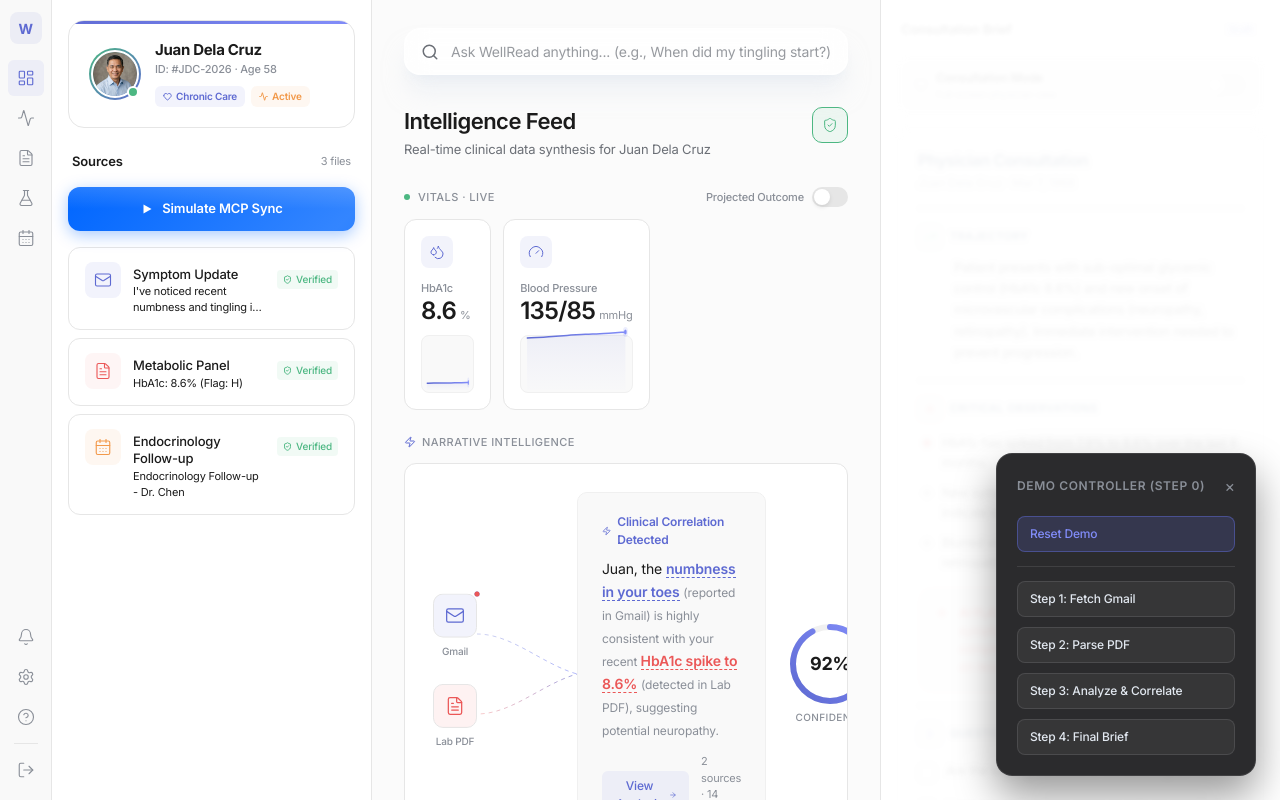
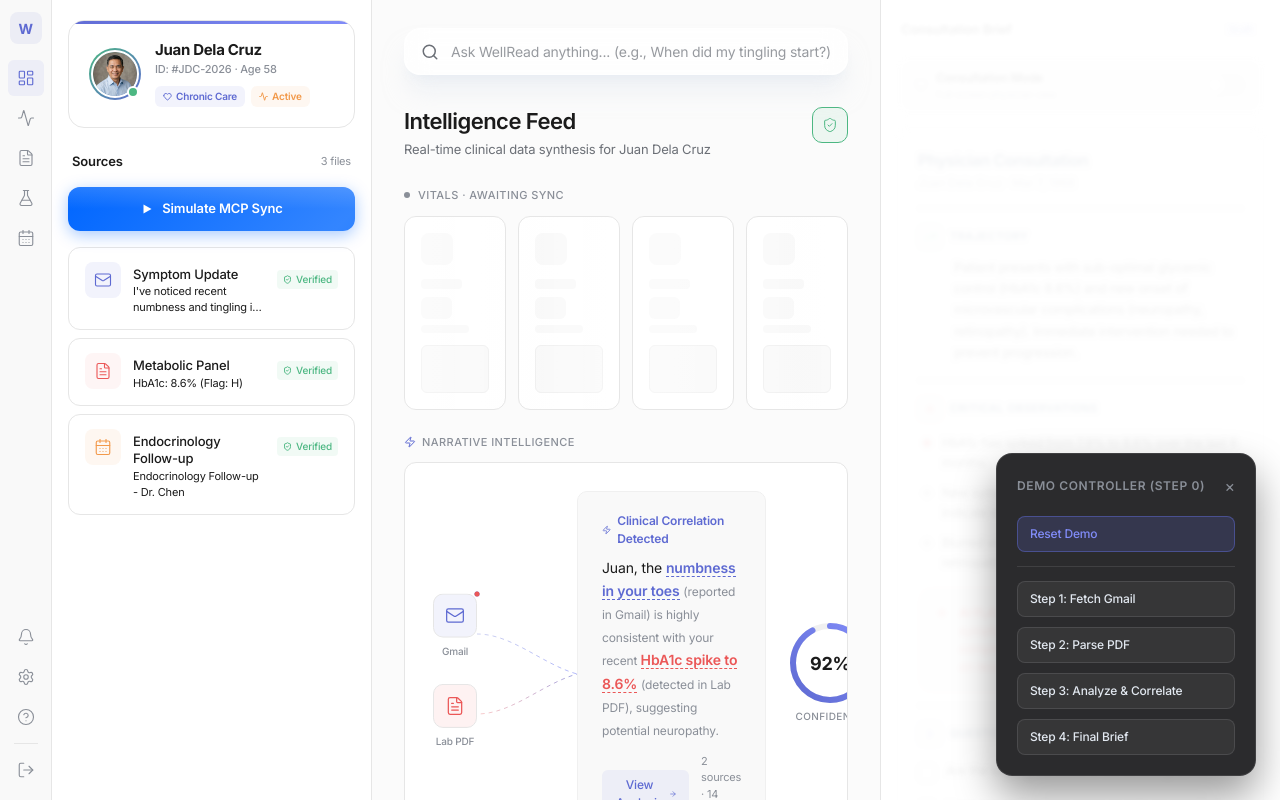
Before and after one commit to donsirr/Wellread, a Next.js app: page / in a window 1280 px wide. Built offline with nearby package versions, Linux system fonts and the light colour scheme.

Commit message:
Update VitalityGrid.tsx

```diff
--- a/src/components/VitalityGrid.tsx
+++ b/src/components/VitalityGrid.tsx
@@ -169,9 +169,88 @@ interface MetricConfig {
 import { useState } from "react";
 import { useStore } from "./StoreContext";
 
+/* ── Skeleton Card ── */
+
+function SkeletonCard({ index, isPulsing }: { index: number; isPulsing: boolean }) {
+    return (
+        <div
+            className="card"
+            style={{
+                padding: "16px",
+                position: "relative",
+                overflow: "hidden",
+                animation: isPulsing ? `skel-pulse 1.5s ease-in-out infinite ${index * 0.15}s` : undefined,
+            }}
+        >
+            {/* Icon skeleton */}
+            <div
+                style={{
+                    width: "32px",
+                    height: "32px",
+                    borderRadius: "8px",
+                    background: "var(--color-surface-secondary)",
+                }}
+            />
+            {/* Label skeleton */}
+            <div
+                style={{
+                    width: "60%",
+                    height: "10px",
+                    borderRadius: "4px",
+                    background: "var(--color-surface-secondary)",
+                    marginTop: "14px",
+                }}
+            />
+            {/* Value skeleton */}
+            <div
+                style={{
+                    width: "45%",
+                    height: "22px",
+                    borderRadius: "6px",
+                    background: "var(--color-surface-secondary)",
+                    marginTop: "8px",
+                }}
+            />
+            {/* SubLabel skeleton */}
+            <div
+                style={{
+                    width: "70%",
+                    height: "8px",
+                    borderRadius: "4px",
+                    background: "var(--color-surface-secondary)",
+                    marginTop: "6px",
+                }}
+            />
+            {/* Chart skeleton */}
+            <div
+                className="chart-well mt-3"
+                style={{
+                    padding: "6px 4px 2px 4px",
+                    height: "48px",
+                    background: "var(--color-surface-secondary)",
+                    borderRadius: "6px",
+                }}
+            />
+
+            {/* Shimmer overlay */}
+            <div
+                style={{
+                    position: "absolute",
+                    inset: 0,
+                    backgroundImage: "linear-gradient(90deg, transparent, rgba(255,255,255,0.4), transparent)",
+                    backgroundSize: "200% 100%",
+                    animation: "skel-shimmer 1.5s ease-in-out infinite",
+                    animationDelay: `${index * 0.2}s`,
+                }}
+            />
+        </div>
+    );
+}
+
 export default function VitalityGrid() {
     const [showProjection, setShowProjection] = useState(false);
     const { state } = useStore();
+    const step = state.currentStep;
 
     const iconMap: Record<string, React.ElementType> = {
         Droplets,
@@ -185,6 +264,9 @@ export default function VitalityGrid() {
         icon: iconMap[m.iconType] || Heart
     }));
 
+    const showData = step >= 2;
+    const isPulsing = step === 1;
+
     return (
         <section id="vitality-grid" style={{ marginBottom: "24px" }}>
             {/* Section label */}
@@ -196,14 +278,18 @@ export default function VitalityGrid() {
                             width: "6px",
                             height: "6px",
                             borderRadius: "50%",
-                            background: "var(--color-success)",
+                            background: showData ? "var(--color-success)" : "var(--color-muted)",
+                            transition: "background 0.4s ease",
                         }}
                     />
-                    <span className="section-title">Vitals · Live</span>
+                    <span className="section-title">
+                        {step === 0 ? "Vitals · Awaiting Sync" : step === 1 ? "Vitals · Processing..." : "Vitals · Live"}
+                    </span>
                 </div>
 
-                {/* Projected Outcome Toggle */}
-                <div style={{ display: "flex", alignItems: "center", gap: "8px" }}>
+                {/* Projected Outcome Toggle — only show when data is visible */}
+                {showData && (
+                    <div style={{ display: "flex", alignItems: "center", gap: "8px", animation: "stage-fade-in 0.5s ease forwards" }}>
                         <span style={{ fontSize: "11px", fontWeight: 500, color: "var(--color-muted)" }}>Projected Outcome</span>
                         <button
                             onClick={() => setShowProjection(!showProjection)}
@@ -235,6 +321,7 @@ export default function VitalityGrid() {
                             />
                         </button>
                     </div>
+                )}
             </div>
 
             {/* 4-Card Row */}
@@ -242,12 +329,23 @@ export default function VitalityGrid() {
                 className="grid gap-3"
                 style={{ gridTemplateColumns: "repeat(4, 1fr)" }}
             >
-                {vitals.map((m) => (
+                {!showData ? (
+                    /* Skeleton cards */
+                    [0, 1, 2, 3].map((i) => (
+                        <SkeletonCard key={i} index={i} isPulsing={isPulsing} />
+                    ))
+                ) : (
+                    /* Real metric cards with staggered reveal */
+                    vitals.map((m: any, i: number) => (
                         <div
                             key={m.id}
                             id={m.id}
                             className={`card card-glow ${m.isAlert ? "clinical-alert" : ""}`}
-                        style={{ padding: "16px", position: "relative" }}
+                            style={{
+                                padding: "16px",
+                                position: "relative",
+                                animation: `stage-card-enter 0.5s cubic-bezier(0.16, 1, 0.3, 1) ${i * 0.1}s both`,
+                            }}
                         >
                             <div style={{ position: "relative", zIndex: 1 }}>
                                 {/* Top row */}
@@ -321,8 +419,28 @@ export default function VitalityGrid() {
                                 </div>
                             </div>
                         </div>
-                ))}
+                    ))
+                )}
             </div>
+
+            <style>{`
+                @keyframes skel-shimmer {
+                    0% { background-position: 200% 0; }
+                    100% { background-position: -200% 0; }
+                }
+                @keyframes skel-pulse {
+                    0%, 100% { opacity: 1; }
+                    50% { opacity: 0.6; }
+                }
+                @keyframes stage-card-enter {
+                    from { opacity: 0; transform: translateY(16px) scale(0.97); }
+                    to { opacity: 1; transform: translateY(0) scale(1); }
+                }
+                @keyframes stage-fade-in {
+                    from { opacity: 0; }
+                    to { opacity: 1; }
+                }
+            `}</style>
         </section>
     );
 }
```
Lines whose indentation alone changed are shown as unchanged.
